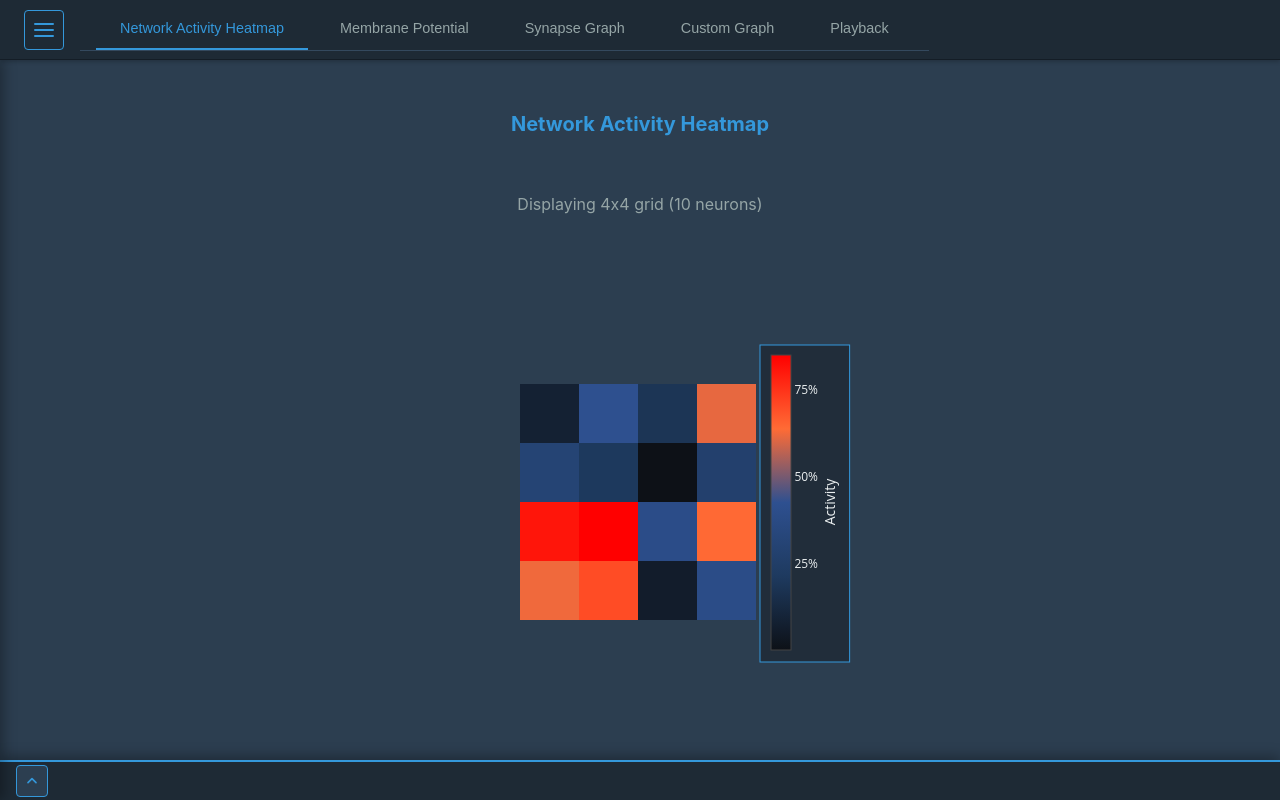
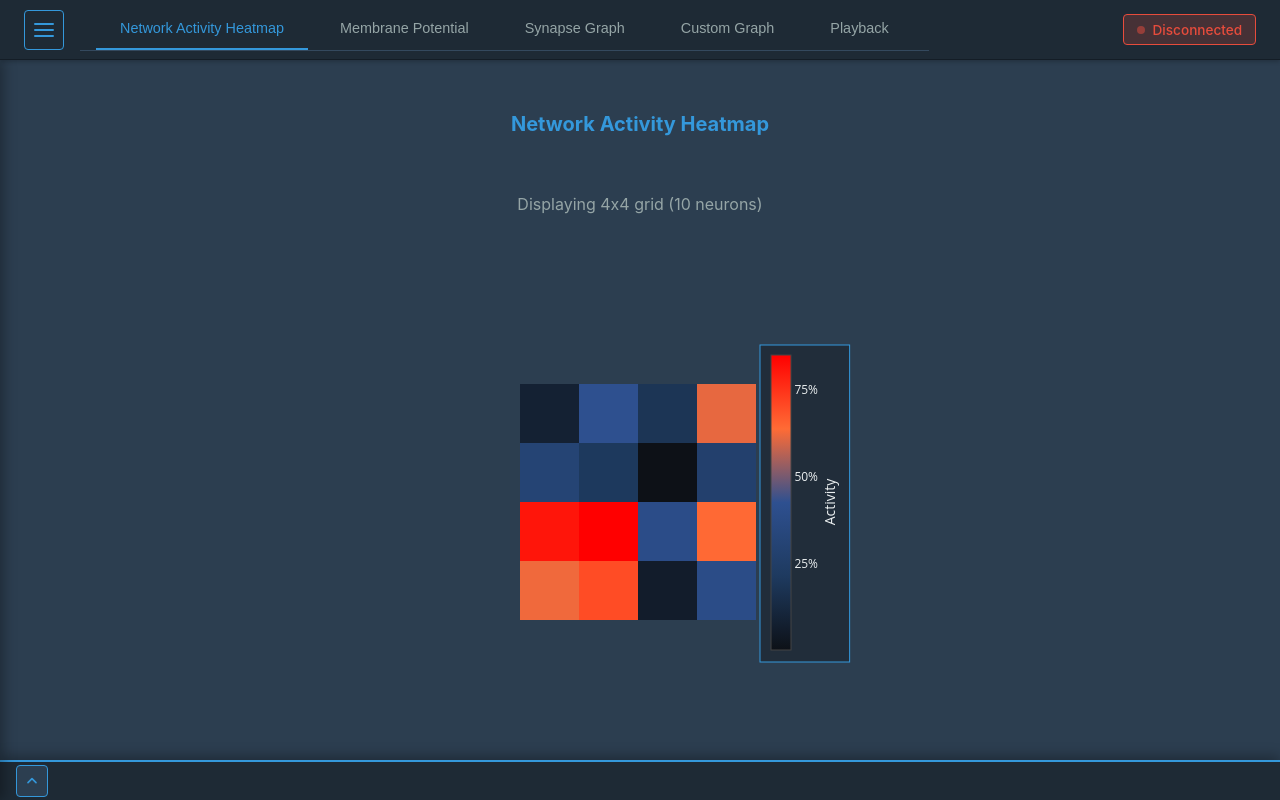
Before and after one commit to AlekSimpson/spikeforge, a SvelteKit app: page / in a window 1280 px wide. Built offline with nearby package versions, Linux system fonts and the light colour scheme.

Commit message:
stashing

```diff
--- a/src/routes/+layout.svelte
+++ b/src/routes/+layout.svelte
@@ -1,6 +1,6 @@
 <script lang="ts">
 	import './layout.css';
-	import { uiStore, selectedSpikeSim, allSpikeSims } from '../stores/uiStore';
+	import { uiStore, selectedSpikeSim, allSpikeSims, isBackendConnected } from '../stores/uiStore';
 	import { createSpikeSim } from '../stores/SpikeSim';
 	import SpikeGrid from '../components/SpikeGrid.svelte';
 	import SimControls from '../components/SimControls.svelte';
@@ -17,6 +17,7 @@
 	const ui = $derived($uiStore);
 	const sim = $derived($selectedSpikeSim);
 	const sims = $derived($allSpikeSims);
+	const backendConnected = $derived($isBackendConnected);
 
 	// Define tabs for bottom panel
 	const tabs = [
@@ -27,11 +28,13 @@
 		{ id: 'playback', label: 'Playback' }
 	];
 
-	// Create and select a default SpikeSim on mount
+	// Create and select a default SpikeSim on mount if none exist
 	onMount(() => {
-		const defaultSim = createSpikeSim();
-		uiStore.addSpikeSim(defaultSim);
-		uiStore.selectSpikeSim(defaultSim);
+		if (sims.length === 0) {
+			const defaultSim = createSpikeSim();
+			uiStore.addSpikeSim(defaultSim);
+			uiStore.selectSpikeSim(defaultSim);
+		}
 	});
 
 	// Delegate to ViewModel
@@ -82,6 +85,11 @@
 			</svg>
 		</button>
 		<TabBar tabs={tabs} activeTab={ui.activeBottomTab} />
+
+		<div class="connection-indicator" class:connected={backendConnected} title={backendConnected ? 'Backend Connected' : 'Backend Disconnected'}>
+			<div class="connection-dot"></div>
+			<span class="connection-text">{backendConnected ? 'Connected' : 'Disconnected'}</span>
+		</div>
 	</nav>
 
 	<!-- Left Sidebar -->
@@ -260,6 +268,66 @@
 		box-shadow: 0 2px 4px rgba(0, 0, 0, 0.2);
 		z-index: 200;
 		position: relative;
+	}
+
+	.connection-indicator {
+		display: flex;
+		align-items: center;
+		gap: 0.5rem;
+		margin-left: auto;
+		padding: 0.4rem 0.8rem;
+		background-color: rgba(231, 76, 60, 0.2);
+		border: 1px solid #e74c3c;
+		border-radius: 4px;
+		font-size: 0.85rem;
+		transition: all 0.3s;
+	}
+
+	.connection-indicator.connected {
+		background-color: rgba(39, 174, 96, 0.2);
+		border-color: #27ae60;
+	}
+
+	.connection-dot {
+		width: 8px;
+		height: 8px;
+		border-radius: 50%;
+		background-color: #e74c3c;
+		animation: pulse-disconnected 2s ease-in-out infinite;
+	}
+
+	.connection-indicator.connected .connection-dot {
+		background-color: #27ae60;
+		animation: pulse-connected 2s ease-in-out infinite;
+	}
+
+	.connection-text {
+		color: #e74c3c;
+		font-weight: 500;
+	}
+
+	.connection-indicator.connected .connection-text {
+		color: #27ae60;
+	}
+
+	@keyframes pulse-disconnected {
+		0%, 100% {
+			opacity: 1;
+		}
+		50% {
+			opacity: 0.5;
+		}
+	}
+
+	@keyframes pulse-connected {
+		0%, 100% {
+			opacity: 1;
+			box-shadow: 0 0 0 0 rgba(39, 174, 96, 0.7);
+		}
+		50% {
+			opacity: 0.9;
+			box-shadow: 0 0 0 4px rgba(39, 174, 96, 0);
+		}
 	}
 
 	.menu-toggle {
--- a/src/stores/uiStore.ts
+++ b/src/stores/uiStore.ts
@@ -4,7 +4,8 @@
  */
 
 import { writable, derived } from 'svelte/store';
-import type { SpikeSim } from './SpikeSim';
+import type { SpikeSim, SpikeSimState } from './SpikeSim';
+import { createSpikeSim } from './SpikeSim';
 
 interface UIState {
 	isLeftSidebarOpen: boolean;
@@ -17,25 +18,81 @@ interface UIState {
 	currentAnimationColumn: number;
 	toggledCells: Map<string, boolean>;
 	activeBottomTab: string;
+	isBackendConnected: boolean;
 }
 
 const MIN_PANEL_HEIGHT = 100;
 const MENU_BAR_HEIGHT = 60;
+const STORAGE_KEY = 'spikeforge_simulations';
 
 let animationInterval: ReturnType<typeof setInterval> | null = null;
 
+// Helper functions for localStorage persistence
+function saveSimulationsToStorage(sims: SpikeSim[], selectedSim: SpikeSim | null) {
+	try {
+		const simStates: SpikeSimState[] = [];
+		let selectedIndex = -1;
+
+		// Extract state from each SpikeSim store
+		sims.forEach((sim, index) => {
+			let state: SpikeSimState | null = null;
+			const unsubscribe = sim.subscribe(s => {
+				state = s;
+			});
+			unsubscribe();
+
+			if (state) {
+				simStates.push(state);
+			}
+
+			if (sim === selectedSim) {
+				selectedIndex = index;
+			}
+		});
+
+		localStorage.setItem(STORAGE_KEY, JSON.stringify({
+			simStates,
+			selectedIndex
+		}));
+	} catch (error) {
+		console.error('Failed to save simulations to localStorage:', error);
+	}
+}
+
+function loadSimulationsFromStorage(): { sims: SpikeSim[]; selectedSim: SpikeSim | null } {
+	try {
+		const stored = localStorage.getItem(STORAGE_KEY);
+		if (!stored) {
+			return { sims: [], selectedSim: null };
+		}
+
+		const { simStates, selectedIndex } = JSON.parse(stored);
+		const sims: SpikeSim[] = simStates.map((state: SpikeSimState) => createSpikeSim(state));
+		const selectedSim = selectedIndex >= 0 && selectedIndex < sims.length ? sims[selectedIndex] : null;
+
+		return { sims, selectedSim };
+	} catch (error) {
+		console.error('Failed to load simulations from localStorage:', error);
+		return { sims: [], selectedSim: null };
+	}
+}
+
 function createUIStore() {
+	// Load persisted simulations from localStorage
+	const { sims: persistedSims, selectedSim: persistedSelected } = loadSimulationsFromStorage();
+
 	const { subscribe, set, update } = writable<UIState>({
 		isLeftSidebarOpen: false,
 		isBottomPanelOpen: false,
 		bottomPanelHeight: 300,
 		isResizingPanel: false,
-		allSpikeSims: [],
-		selectedSpikeSim: null,
+		allSpikeSims: persistedSims,
+		selectedSpikeSim: persistedSelected,
 		isSimulationPlaying: false,
 		currentAnimationColumn: -1,
 		toggledCells: new Map(),
-		activeBottomTab: 'heatmap'
+		activeBottomTab: 'heatmap',
+		isBackendConnected: false
 	});
 
 	return {
@@ -86,10 +143,14 @@ function createUIStore() {
 		},
 
 		addSpikeSim(spikeSim: SpikeSim) {
-			update(state => ({
-				...state,
-				allSpikeSims: [...state.allSpikeSims, spikeSim]
-			}));
+			update(state => {
+				const newState = {
+					...state,
+					allSpikeSims: [...state.allSpikeSims, spikeSim]
+				};
+				saveSimulationsToStorage(newState.allSpikeSims, newState.selectedSpikeSim);
+				return newState;
+			});
 		},
 
 		removeSpikeSim(spikeSim: SpikeSim) {
@@ -99,19 +160,25 @@ function createUIStore() {
 					? (newSims.length > 0 ? newSims[0] : null)
 					: state.selectedSpikeSim;
 
-				return {
+				const newState = {
 					...state,
 					allSpikeSims: newSims,
 					selectedSpikeSim: newSelected
 				};
+				saveSimulationsToStorage(newState.allSpikeSims, newState.selectedSpikeSim);
+				return newState;
 			});
 		},
 
 		selectSpikeSim(spikeSim: SpikeSim) {
-			update(state => ({
-				...state,
-				selectedSpikeSim: spikeSim
-			}));
+			update(state => {
+				const newState = {
+					...state,
+					selectedSpikeSim: spikeSim
+				};
+				saveSimulationsToStorage(newState.allSpikeSims, newState.selectedSpikeSim);
+				return newState;
+			});
 		},
 
 		clearSelectedSpikeSim() {
@@ -215,6 +282,13 @@ function createUIStore() {
 				...state,
 				activeBottomTab: tabName
 			}));
+		},
+
+		setBackendConnected(connected: boolean) {
+			update(state => ({
+				...state,
+				isBackendConnected: connected
+			}));
 		}
 	};
 }
@@ -232,3 +306,4 @@ export const isSimulationPlaying = derived(uiStore, $store => $store.isSimulatio
 export const currentAnimationColumn = derived(uiStore, $store => $store.currentAnimationColumn);
 export const toggledCells = derived(uiStore, $store => $store.toggledCells);
 export const activeBottomTab = derived(uiStore, $store => $store.activeBottomTab);
+export const isBackendConnected = derived(uiStore, $store => $store.isBackendConnected);
```
